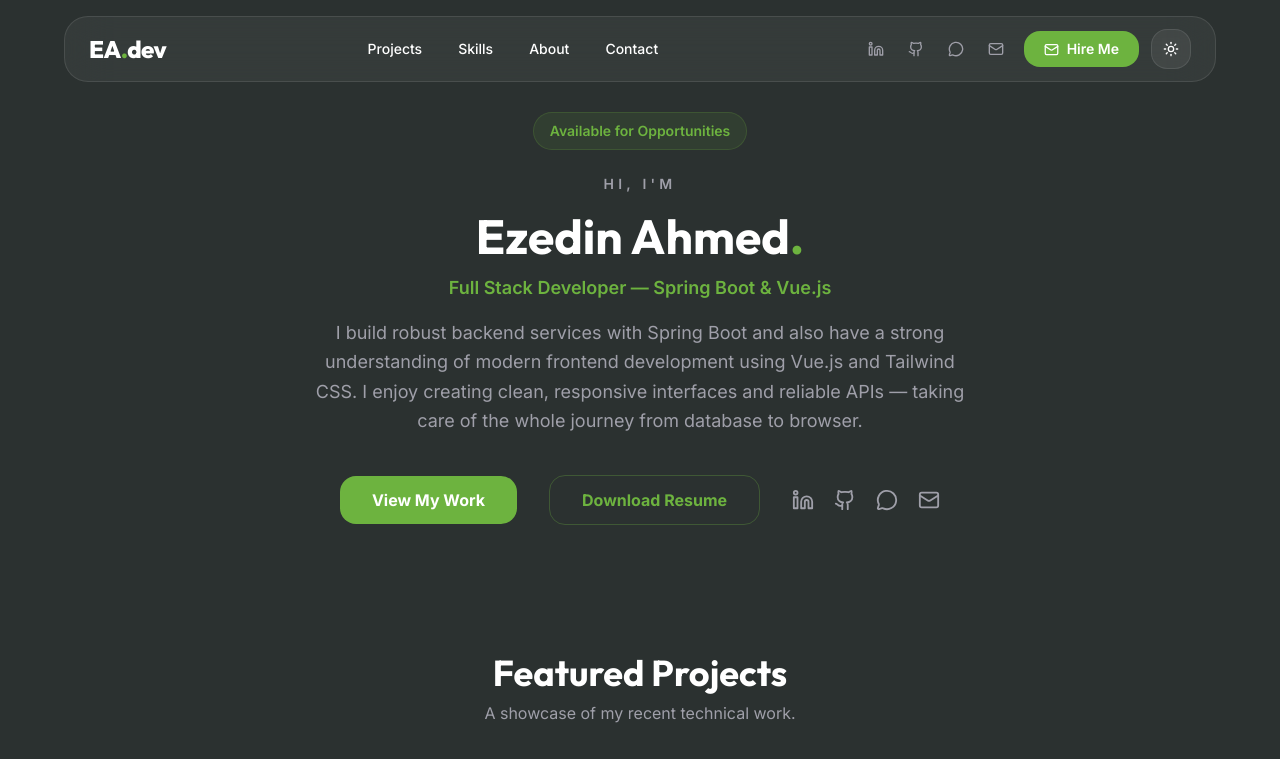
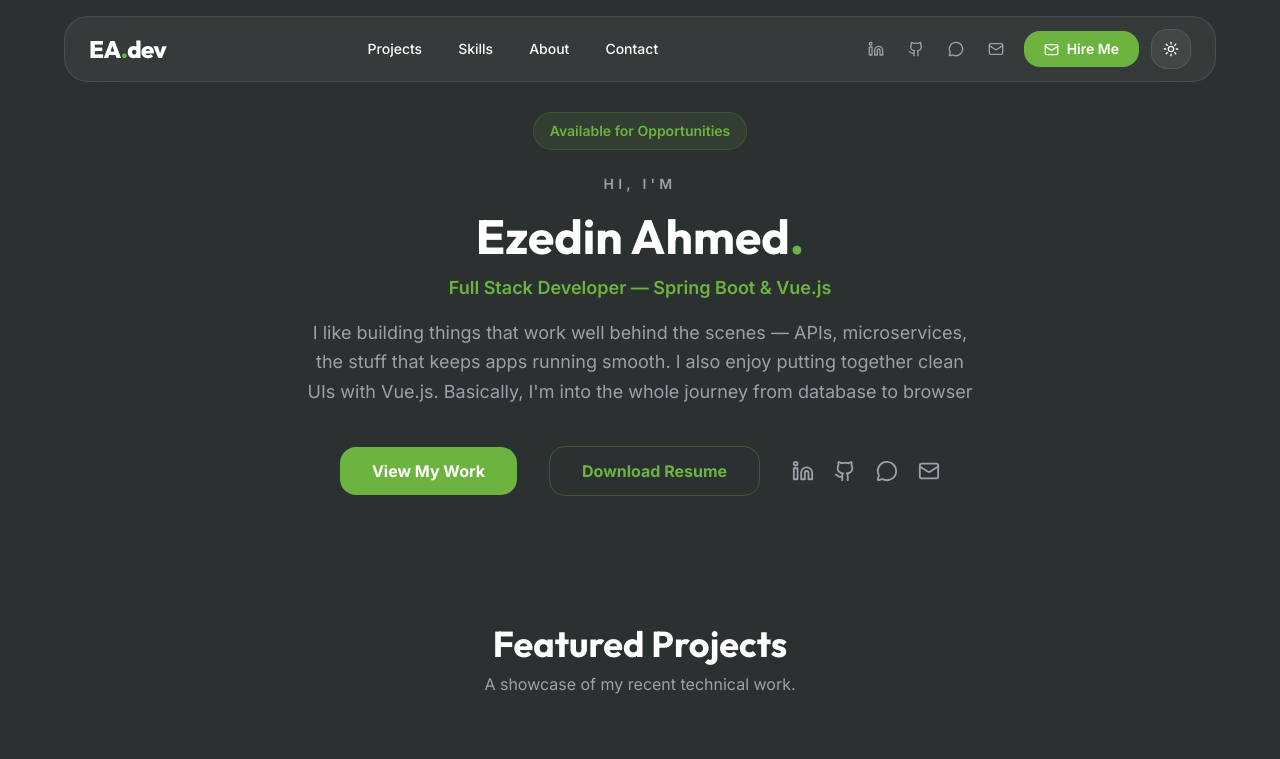
Before and after one commit to ezedincode/portfolio, a Vue app in the folder frontend/: page / in a window 1280 px wide. Shown: the top 759 px of the page. Built offline with nearby package versions, Linux system fonts and the light colour scheme.

Commit message:
Revise profile description for clarity and focus

```diff
--- a/frontend/src/App.vue
+++ b/frontend/src/App.vue
@@ -215,9 +215,10 @@ onMounted(() => {
       </h1>
       <div class="text-lg font-semibold text-spring-green mb-4">{{ profile.title }} — Spring Boot & Vue.js</div>
       <p class="text-lg text-zinc-600 dark:text-zinc-400 max-w-2xl mx-auto mb-10 leading-relaxed">
-        I build robust backend services with Spring Boot and also have a strong understanding of modern frontend
-        development using Vue.js and Tailwind CSS. I enjoy creating clean, responsive interfaces and reliable APIs —
-        taking care of the whole journey from database to browser.
+
+        I like building things that work well behind the scenes — APIs, microservices,
+        the stuff that keeps apps running smooth. I also enjoy putting together clean UIs
+        with Vue.js. Basically, I'm into the whole journey from database to browser
       </p>
       <div class="flex flex-col md:flex-row justify-center items-center gap-8">
         <a href="#projects" class="bg-spring-green hover:bg-spring-green/90 text-white px-8 py-3 rounded-xl font-bold transition-transform hover:-translate-y-1">
```
